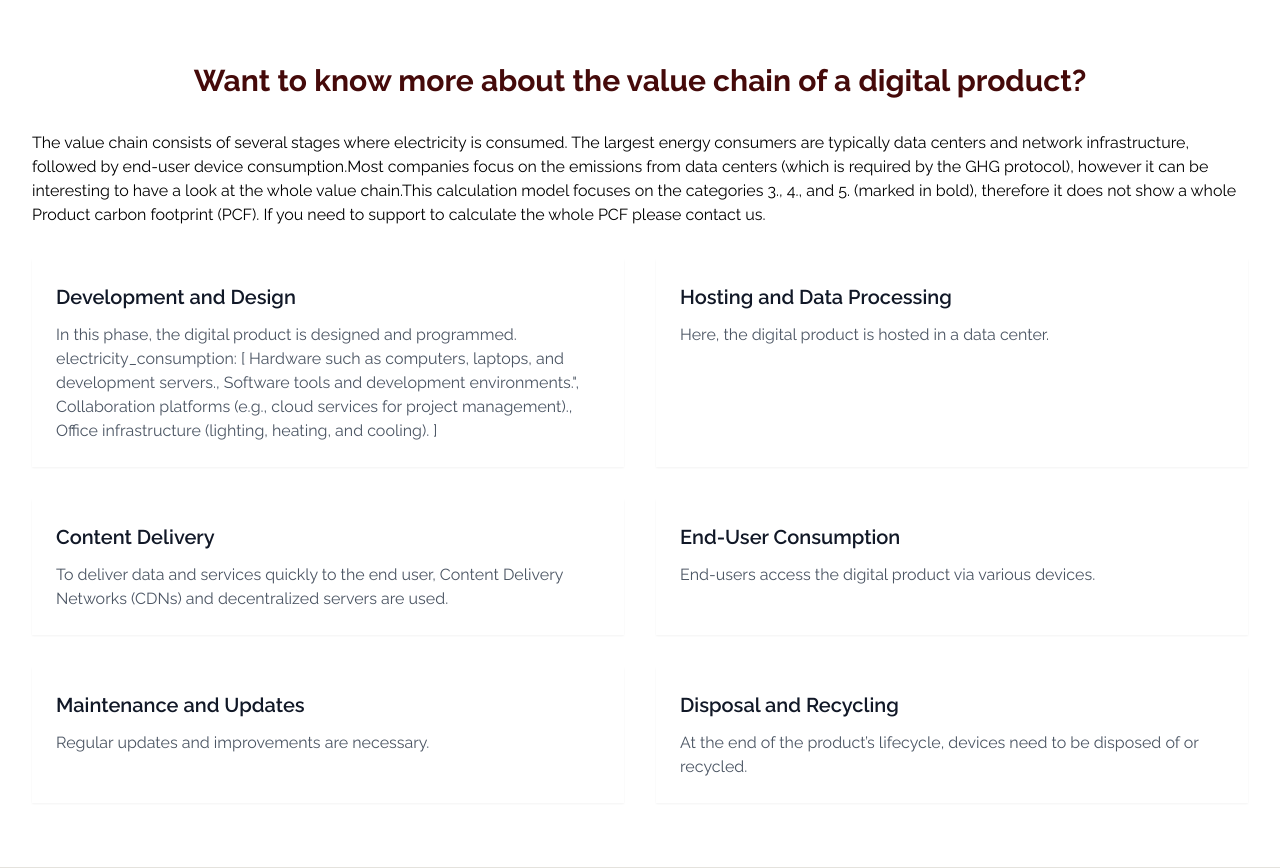
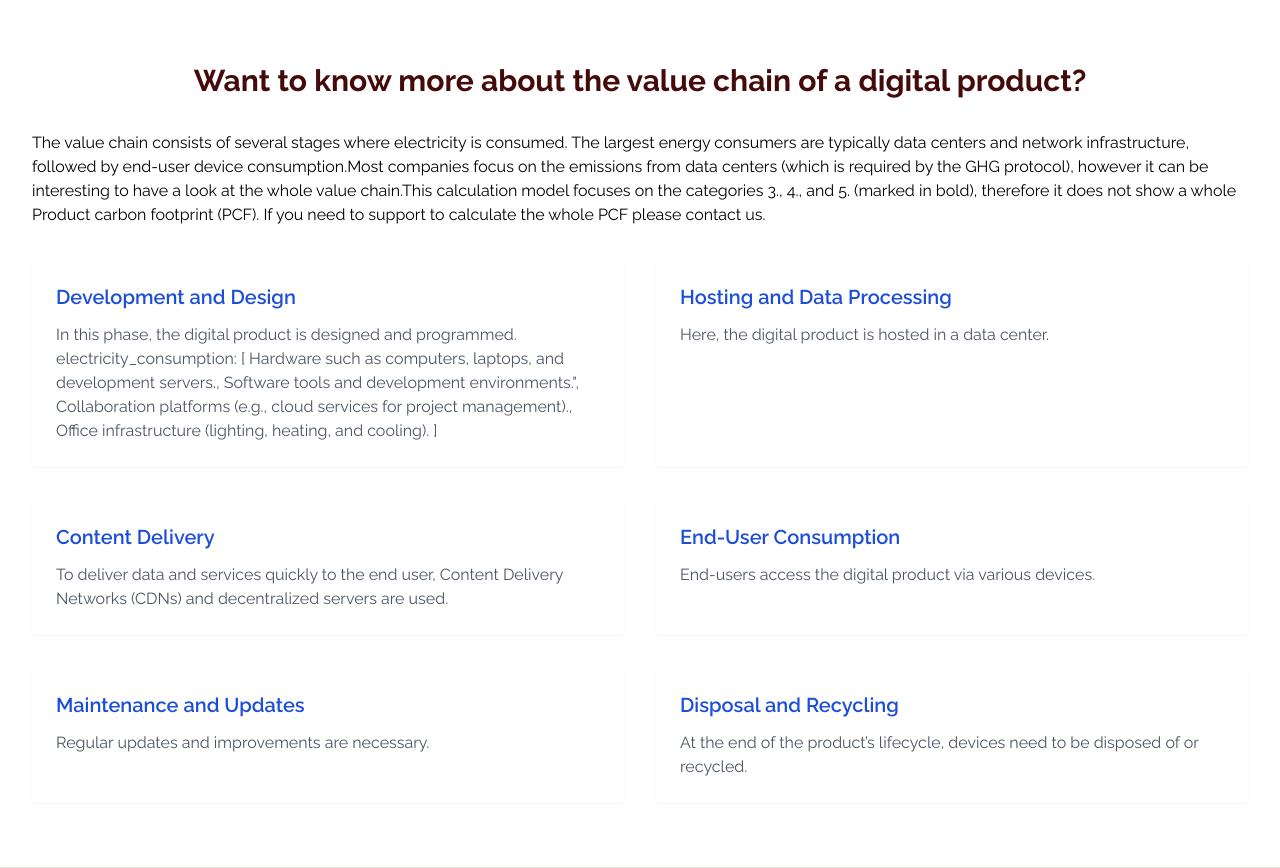
Before and after one commit to AnneLovina/carbonbyte, a Flask app: page / in a window 1280 px wide. Shown: the part 849-1717 px from the top of the page. Run offline with Flask 3, Linux system fonts and the light colour scheme; some libraries are stand-ins or nearby versions.

Commit message:
Update landing.html
Change color value chain heading in boxes

```diff
--- a/templates/landing.html
+++ b/templates/landing.html
@@ -56,7 +56,7 @@
             <div class="grid grid-cols-1 md:grid-cols-2 gap-8 mt-8">
                 {% for section in config.value_chain.sections %}
                 <div class="bg-white p-6 shadow-sm hover:shadow-md transition-shadow duration-300">
-                    <h3 class="text-xl font-semibold text-gray-900 mb-3">{{ section.title }}</h3>
+                    <h3 class="text-xl font-semibold text-blue-700 mb-3">{{ section.title }}</h3>
                     <p class="text-gray-600">{{ section.description }}</p>
                 </div>
                 {% endfor %}
```
